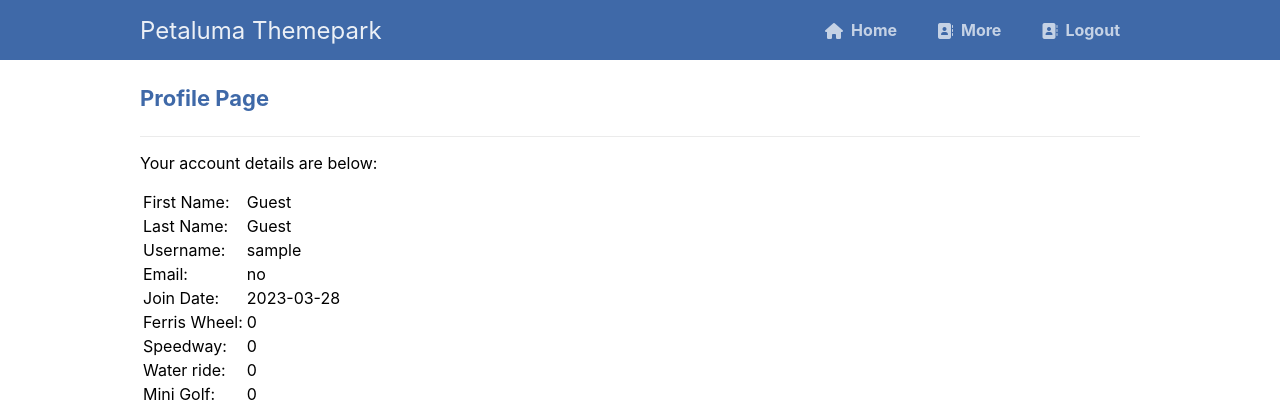
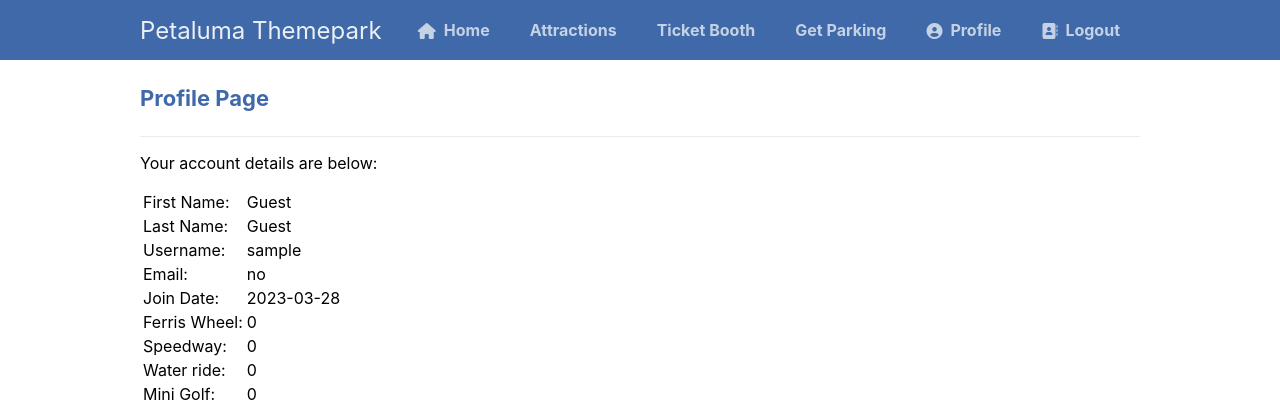
Before and after one commit to mirkwoodia/petaluma, a PHP site: page /Profile_Member.php in a window 1280 px wide. Shown: the top 420 px of the page. Run offline with PHP 8.4, Linux system fonts and the light colour scheme; a user stored in the database is signed in; data comes from the database, SQL or seed files in the repository.

Commit message:
navigation fix

```diff
--- a/Admin_Portal.php
+++ b/Admin_Portal.php
@@ -6,7 +6,7 @@
 
 	// If the user is not logged in redirect to the login page...
 	if ($_SESSION['type'] != "admin") {
-		header('Location: Login_Admin.html');
+		header('Location: Login_Admin.php');
 		exit;
 	}
 
--- a/Profile_Member.php
+++ b/Profile_Member.php
@@ -39,8 +39,16 @@ $stmt->close();
         <div>
             <h1>Petaluma Themepark</h1>
             <a href="Home_Page.php"><i class="fas fa-home"></i>Home</a>
-            <a href="Admin_Portal.html"><i class="fas fa-address-book"></i>More</a>
-            <a href="Logout_Admin.php"><i class="fas fa-address-book"></i>Logout</a>
+				<a href="attractions.php">Attractions</a>
+				<a href="Ticket_Booth.php">Ticket Booth</a>
+				<?php if (!isset($_SESSION['loggedin'])) { ?>
+					<a href="Login_Member.php">Member Login/Register</a>
+				<?php } ?>
+				<?php if (isset($_SESSION['loggedin'])) { ?>
+					<a href="getParking.php">Get Parking</a>
+					<a href="Profile_Member.php"><i class="fas fa-user-circle"></i>Profile</a>
+					<a href="Logout_Member.php"><i class="fas fa-address-book"></i>Logout</a>
+				<?php } ?>
         </div>
     </nav>
 		<div class="content">
```
